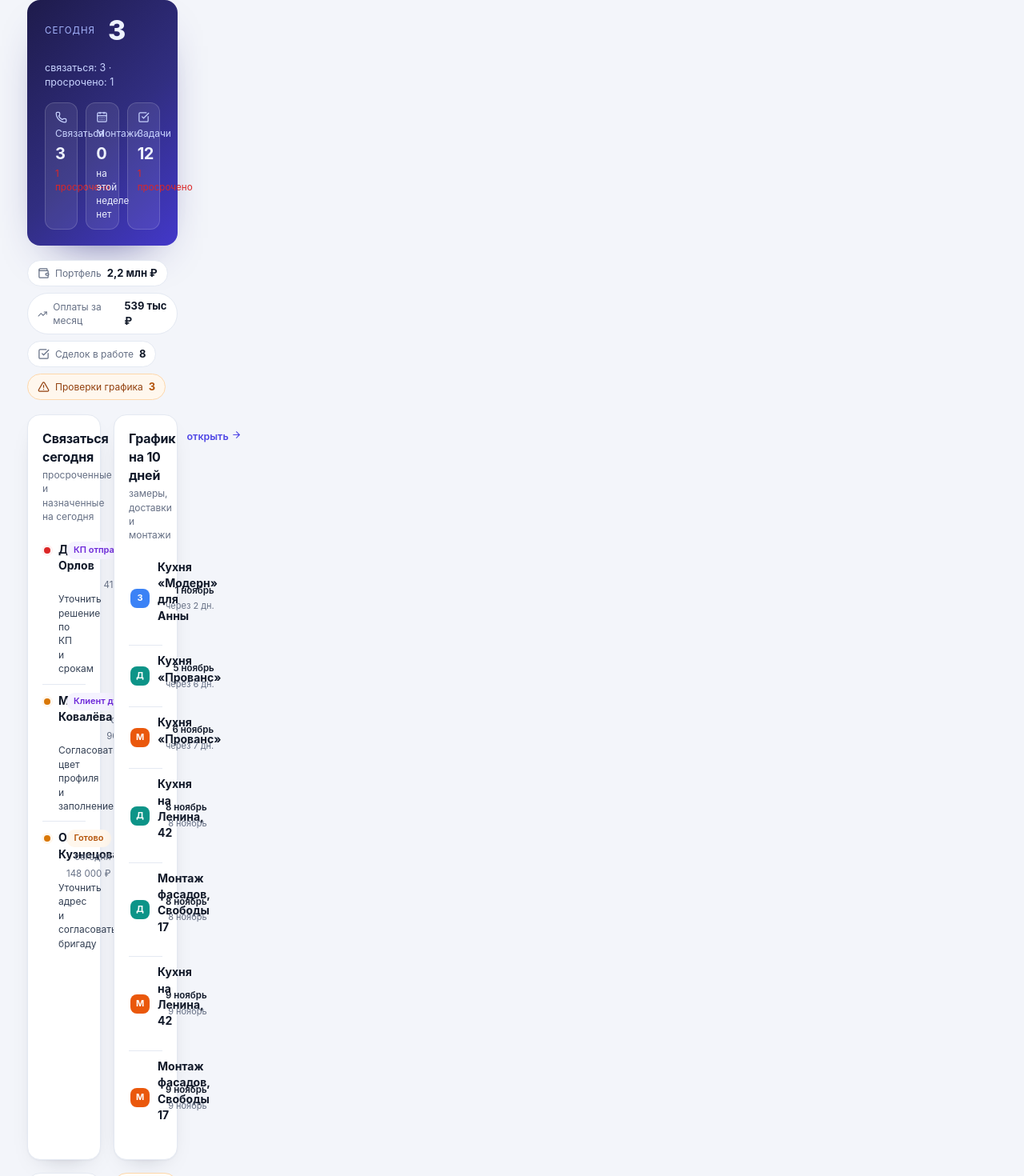
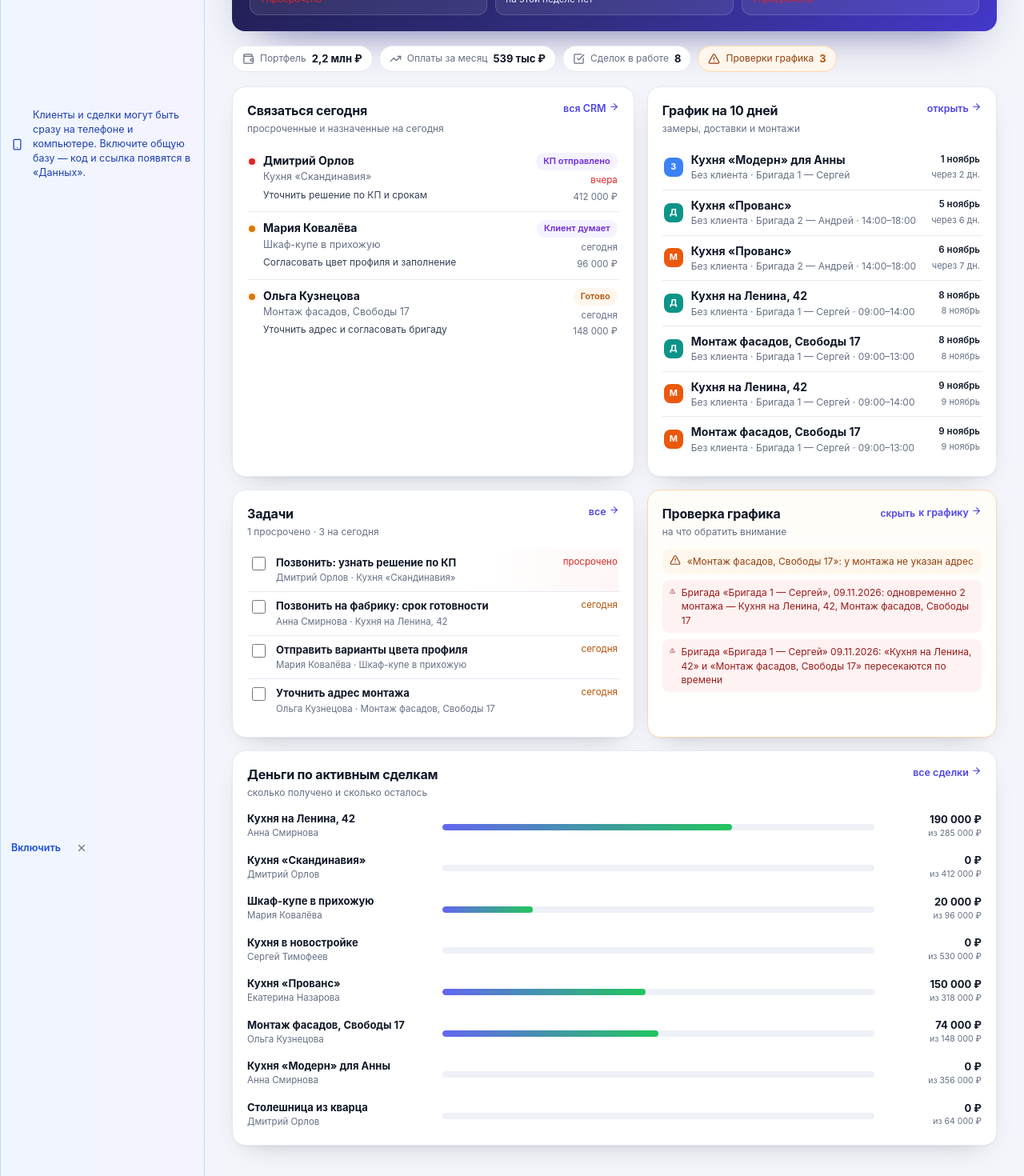
Before and after one commit to silovr709-dotcom/CRM, a React (Vite) app in the folder crm-schedule/: page / in a window 1280 px wide. Shown: the part 1080-2550 px from the top of the page at 80% size. Built offline with nearby package versions, Linux system fonts and the light colour scheme.

Commit message:
Подсказка об общей базе в шапке и тест на неё
Co-authored-by: arena-agent <297053741+arena-agent@users.noreply.github.com>

```diff
--- a/crm-schedule/src/App.tsx
+++ b/crm-schedule/src/App.tsx
@@ -2,7 +2,7 @@
 import { useCallback, useEffect, useMemo, useRef, useState } from 'react';
 import {
   CalendarDays, CheckSquare, Download, LayoutDashboard, Menu, Moon, Plus, Search,
-  Settings2, Sun, TriangleAlert, Users, WifiOff, X,
+  Settings2, Smartphone, Sun, TriangleAlert, Users, WifiOff, X,
 } from 'lucide-react';
 import { useApp } from './store';
 import Dashboard from './components/Dashboard';
@@ -42,11 +42,12 @@ const NAV: Array<{ id: ViewId; label: string; short: string; icon: typeof Layout
 ];
 
 const AUTOMATION_KEY = 'crm-schedule.automation.lastRun';
+const SYNC_HINT_KEY = 'crm-schedule.sync.hint.v1';
 
 export default function App() {
   const {
     data, deals, clients, settings, clientName, importSharedDeal, updateSettings,
-    replaceData, updateSchedule, notify, undo,
+    replaceData, updateSchedule, notify, undo, sync,
   } = useApp();
   const route = useRoute();
   const view = route.view;
@@ -63,7 +64,23 @@ export default function App() {
   const [online, setOnline] = useState(true);
   const [installable, setInstallable] = useState(false);
   const [updateReady, setUpdateReady] = useState(false);
+  const [syncHint, setSyncHint] = useState(() => {
+    try {
+      return !localStorage.getItem(SYNC_HINT_KEY);
+    } catch {
+      return false;
+    }
+  });
   const ranAutomation = useRef(false);
+
+  const dismissSyncHint = useCallback(() => {
+    try {
+      localStorage.setItem(SYNC_HINT_KEY, '1');
+    } catch {
+      /* приватный режим — подсказка просто скроется до перезагрузки */
+    }
+    setSyncHint(false);
+  }, []);
 
   const counts = useMemo(() => {
     const active = deals.filter((deal) => !isClosedStatus(deal.status));
@@ -373,6 +390,28 @@ export default function App() {
         </div>
       )}
 
+      {syncHint && !sync.enabled && (
+        <div className="demo-banner sync-hint" role="status">
+          <Smartphone size={15} />
+          <span>
+            Клиенты и сделки могут быть сразу на телефоне и компьютере. Включите общую базу —
+            код и ссылка появятся в «Данных».
+          </span>
+          <button type="button" className="link-btn" onClick={() => { dismissSyncHint(); go('data'); }}>
+            Включить
+          </button>
+          <button
+            type="button"
+            className="icon-btn small"
+            aria-label="Скрыть подсказку об общей базе"
+            title="Скрыть"
+            onClick={dismissSyncHint}
+          >
+            <X size={14} />
+          </button>
+        </div>
+      )}
+
       <main className="content">
         {view === 'overview' && (
           <Dashboard
--- a/crm-schedule/src/styles.css
+++ b/crm-schedule/src/styles.css
@@ -912,6 +912,8 @@ label { font-size: 12.5px; color: var(--ink-2); }
 }
 .demo-banner span { flex: 1; min-width: 200px; }
 .demo-banner .link-btn { color: #b45309; font-weight: 600; }
+.sync-hint { background: linear-gradient(90deg, #eff6ff, #f5f3ff); border-color: #bfdbfe; color: #1e40af; }
+.sync-hint .link-btn { color: #1d4ed8; }
 
 /* ---------- обзор ---------- */
 
@@ -1377,6 +1379,8 @@ label { font-size: 12.5px; color: var(--ink-2); }
 [data-theme='dark'] .inline-warning { background: #241d10; border-color: #4a3a1c; color: #fcd34d; }
 [data-theme='dark'] .demo-banner { background: linear-gradient(90deg, #241d10, #1d1a10); border-color: #4a3a1c; color: #fcd34d; }
 [data-theme='dark'] .demo-banner .link-btn { color: #fbbf24; }
+[data-theme='dark'] .sync-hint { background: linear-gradient(90deg, #0f1b33, #191233); border-color: #243a63; color: #bfdbfe; }
+[data-theme='dark'] .sync-hint .link-btn { color: #93c5fd; }
 [data-theme='dark'] .bulk-bar { background: #1d2547; border-color: #33407a; color: var(--accent-ink); }
 [data-theme='dark'] .bulk-bar .btn.ghost { background: var(--surface); }
 [data-theme='dark'] .tabs button b { background: var(--surface-2); border-color: var(--line); color: var(--ink-2); }
```
Also changed, not shown: 3 other files (tests, documents, lock files or other folders).
